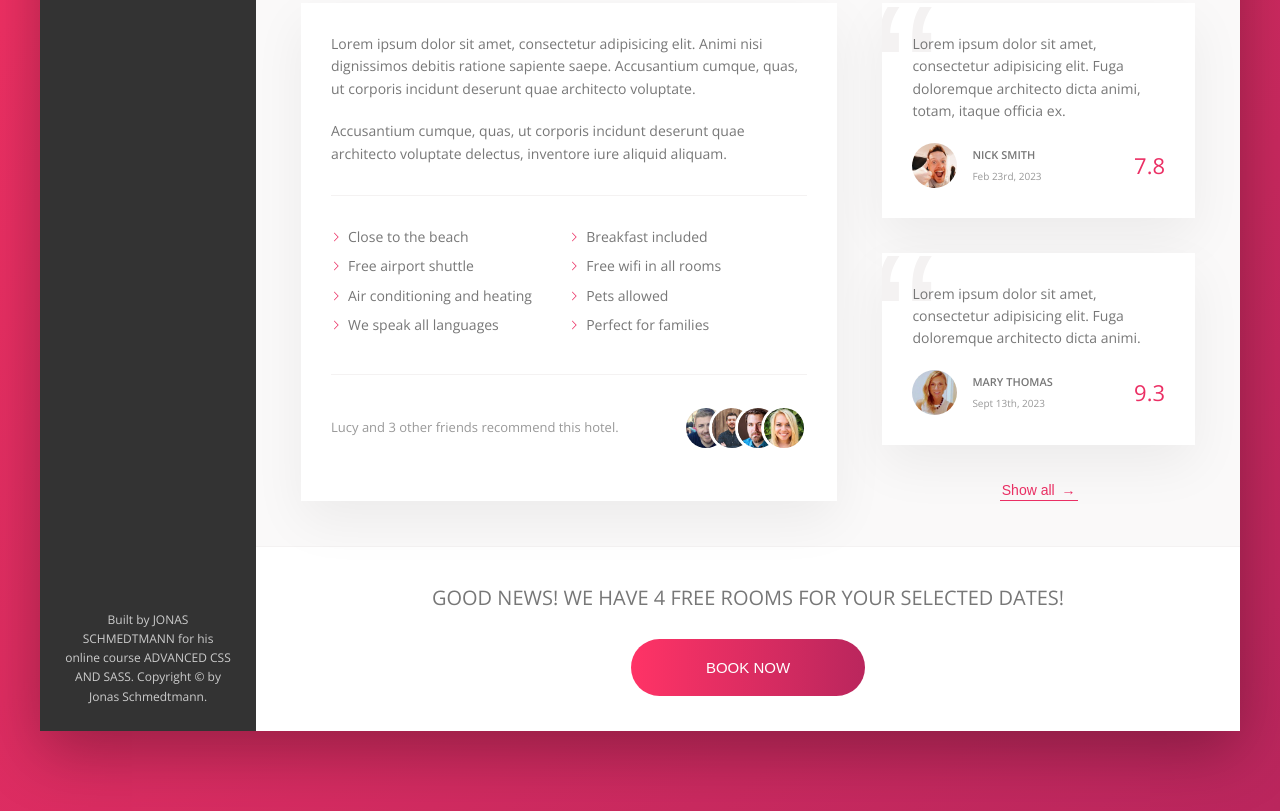
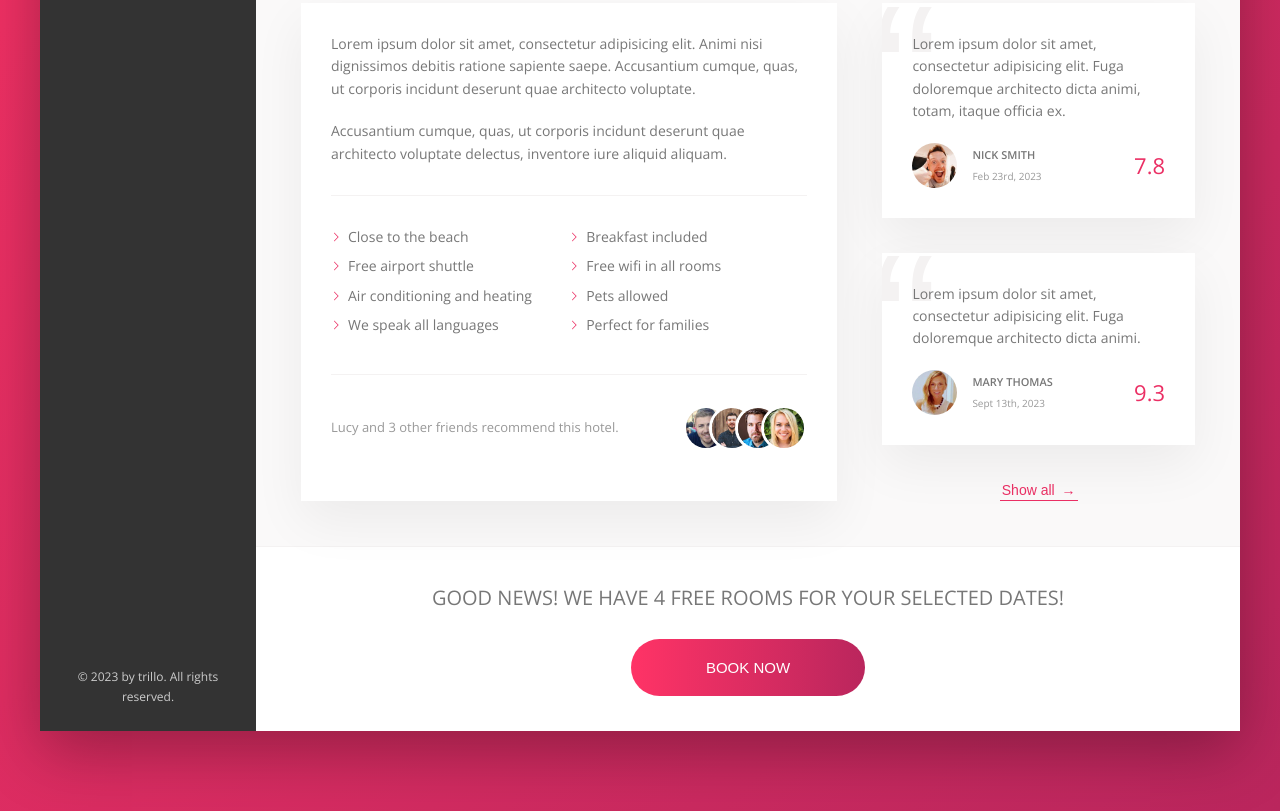
Before and after one commit to BradleyMurrell/Trillo, a website: page index.html in a window 1280 px wide. Shown: the part 644-1455 px from the top of the page. Drawn offline with nearby package versions, Linux system fonts and the light colour scheme.

```diff
--- a/index.html
+++ b/index.html
@@ -85,8 +85,7 @@
                 </ul>
 
                 <div class="legal">
-                    Built by JONAS SCHMEDTMANN for his online course ADVANCED CSS AND SASS. Copyright &copy; by Jonas
-                    Schmedtmann.
+                    &copy; 2023 by trillo. All rights reserved.
                 </div>
             </nav>
 
```
Also changed, not shown: README.md.
